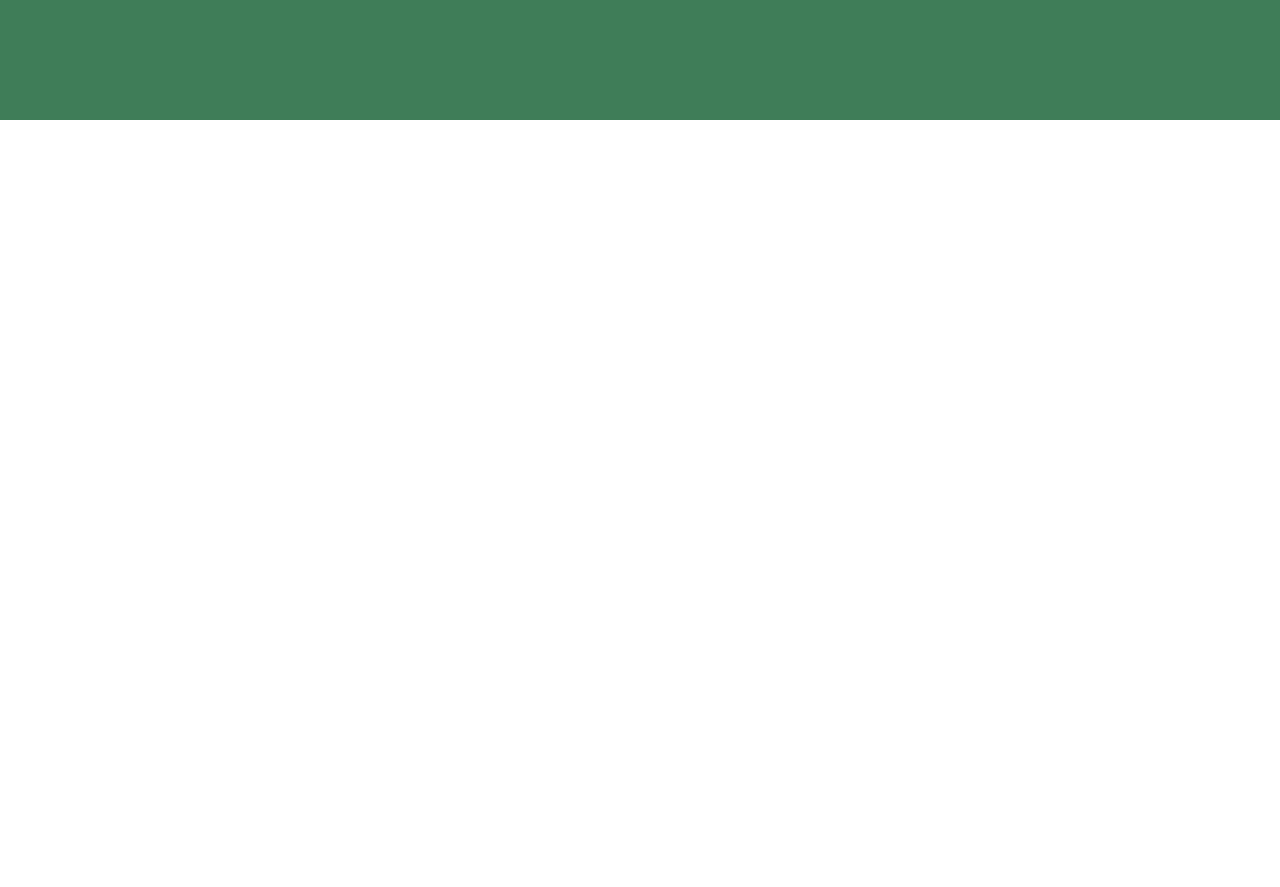
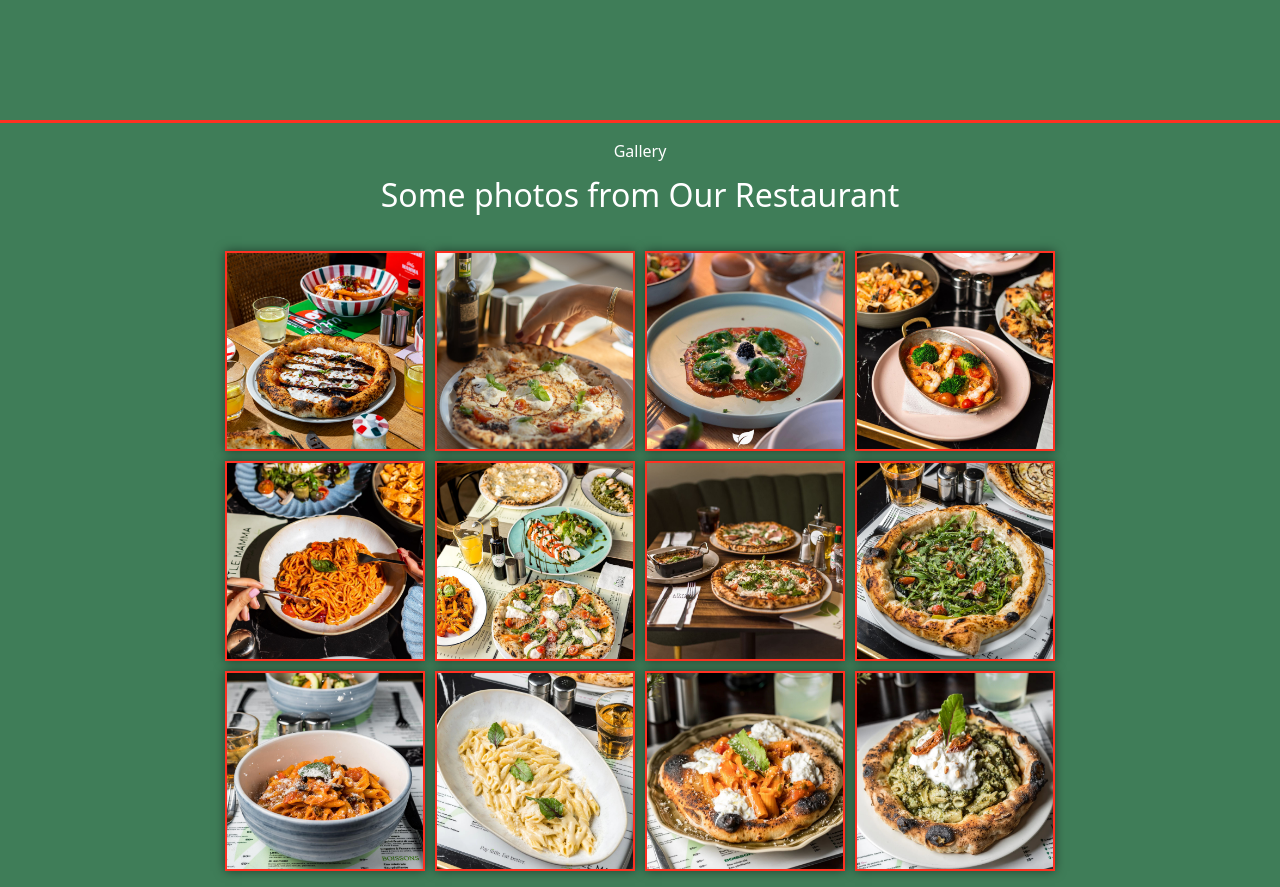
Before and after one commit to Saidbourhabi/Said_Bourhabi_finalproject_dom, a website: page index.html in a window 1280 px wide. Shown: the part 440-1327 px from the top of the page. Before the commit the page ends 800 px from the top, so only its background shows below. Drawn offline with nearby package versions, Linux system fonts and the light colour scheme.

Commit message:
Add Gallery Section

```diff
--- a/index.html
+++ b/index.html
@@ -65,7 +65,51 @@
     <section id="#"></section>
     <!-- *-------------------------------------------- -->
     <!-- *Gallery section of website -->
-    <section id="#"></section>
+    <section id="Gallery">
+        <div class="galleryContent">
+            <div class="galleryTittle">
+                <span class="smallTittle">Gallery</span>
+                <span class="largeTittle">Some photos from Our Restaurant</span>
+            </div>
+            <div class="Galleryitems">
+                <div class="galleryCard">
+                    <img src="./public/img/gallery/g1.jpg" alt="galleryImage1">
+                </div>
+                <div class="galleryCard">
+                    <img src="./public/img/gallery/g2.jpg" alt="galleryImage2">
+                </div>
+                <div class="galleryCard">
+                    <img src="./public/img/gallery/g3.jpg" alt="galleryImage3">
+                </div>
+                <div class="galleryCard">
+                    <img src="./public/img/gallery/g4.jpg" alt="galleryImage4">
+                </div>
+                <div class="galleryCard">
+                    <img src="./public/img/gallery/g5.jpg" alt="galleryImage5">
+            </div>
+                <div class="galleryCard">
+                    <img src="./public/img/gallery/g6.jpg" alt="galleryImage6">
+                </div>
+                <div class="galleryCard">
+                    <img src="./public/img/gallery/g7.jpg" alt="galleryImage7">
+                </div>
+                <div class="galleryCard">
+                    <img src="./public/img/gallery/g8.jpg" alt="galleryImage8">
+                </div>
+                <div class="galleryCard">
+                    <img src="./public/img/gallery/g9.jpg" alt="galleryImage9">
+                </div>
+                <div class="galleryCard">
+                    <img src="./public/img/gallery/g10.jpg" alt="galleryImage10">
+                </div>
+                <div class="galleryCard">
+                    <img src="./public/img/gallery/g11.jpg" alt="galleryImage11">
+                </div>
+                <div class="galleryCard">
+                    <img src="./public/img/gallery/g12.jpg" alt="galleryImage12">
+                </div>
+        </div>
+    </section>
     <!-- *-------------------------------------------- -->
     <!-- *Team section of website -->
     <section id="#"></section>
--- a/src/sass/modules/home/main/_gallery.scss
+++ b/src/sass/modules/home/main/_gallery.scss
@@ -0,0 +1,82 @@
+*{
+    padding: 0;
+    margin: 0;
+    box-sizing: border-box;
+}
+#Gallery{
+    padding: 1rem 2rem ;
+    width: 100%;
+    height: fit-content;
+    background: #3F7D58;
+    border-top: 3px solid #ff3122;
+    .galleryContent{
+        display: flex;
+        flex-direction: column;
+        align-items: center;
+        justify-content: center;
+        gap: 2rem;
+        .galleryTittle{
+            display: flex;
+            flex-direction: column;
+            align-items: center;
+            justify-content: center;
+            gap: 0.5rem;
+            text-align: center;
+            .smallTittle{
+                font-size: 1rem;
+                color: #fff;
+            }
+            .largeTittle{
+                font-size: 2rem;
+                color: #fff;
+            }
+        }
+        .Galleryitems{
+            display: grid;
+            grid-template-columns: repeat(4, 1fr);
+            grid-template-rows: repeat(3, 1fr);
+            gap: 10px;
+            .galleryCard{
+                width: 200px;
+                height: 200px;
+                img{
+                    width: 100%;
+                    height: 100%;
+                    border: 2px solid #ff3122;
+                    box-shadow: 0 0 10px #00000080;
+                    object-fit: cover;
+                    opacity: 1;
+                    -webkit-transition: .3s ease-in-out;
+                    transition: .3s ease-in-out;
+                }
+                &:hover{
+                    opacity: .5;
+                }
+            }
+        }
+    }
+}
+
+
+@media (max-width: 768px) {
+    #Gallery{
+        .galleryContent{
+            .Galleryitems{
+                grid-template-columns: repeat(2, 1fr);
+                grid-template-rows: repeat(6, 1fr);
+            }
+        }
+    }
+
+}
+@media (max-width: 480px) {
+    #Gallery{
+        .galleryContent{
+            .Galleryitems{
+                grid-template-columns: repeat(1, 1fr);
+                grid-template-rows: repeat(12, 1fr);
+            }
+        }
+    }
+
+}
```
Also changed, not shown: public/css/app.css, public/img/gallery/g1.jpg (added), public/img/gallery/g10.jpg (added), public/img/gallery/g11.jpg (added), public/img/gallery/g12.jpg (added), public/img/gallery/g2.jpg (added), public/img/gallery/g3.jpg (added), public/img/gallery/g4.jpg (added), public/img/gallery/g5.jpg (added), public/img/gallery/g6.jpg (added), public/img/gallery/g7.jpg (added), public/img/gallery/g8.jpg (added), public/img/gallery/g9.jpg (added), 1 other file.
